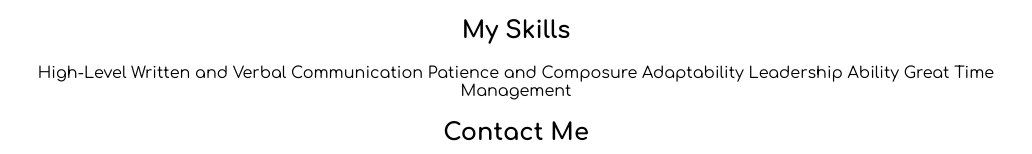
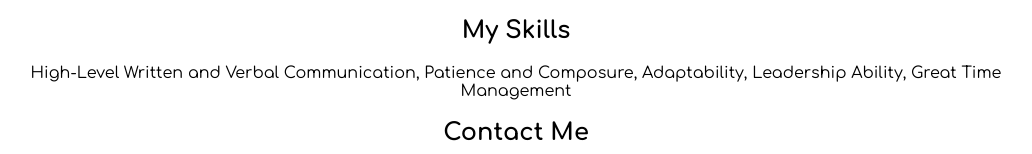
Before and after one commit to histoq/artemp, a plain HTML site: page index.html in a window 1280 px wide. Shown: the part 184-338 px from the top of the page, without its empty margins (124-1156 px from the left). Drawn offline with Linux system fonts and the light colour scheme.

Commit message:
Update index.html

```diff
--- a/index.html
+++ b/index.html
@@ -24,11 +24,7 @@
         <h2>About Me</h2>
         <p>I play games, and sometimes try to be productive. Sometimes I'm successful, sometimes not.</p>
         <h2>My Skills</h2>
-        <p>High-Level Written and Verbal Communication
-        Patience and Composure
-        Adaptability
-        Leadership Ability
-        Great Time Management</p>
+        <p>High-Level Written and Verbal Communication, Patience and Composure, Adaptability, Leadership Ability, Great Time Management</p>
         <h2>Contact Me</h2>
         <p>Discord: histoq</p>
     </div>
```
